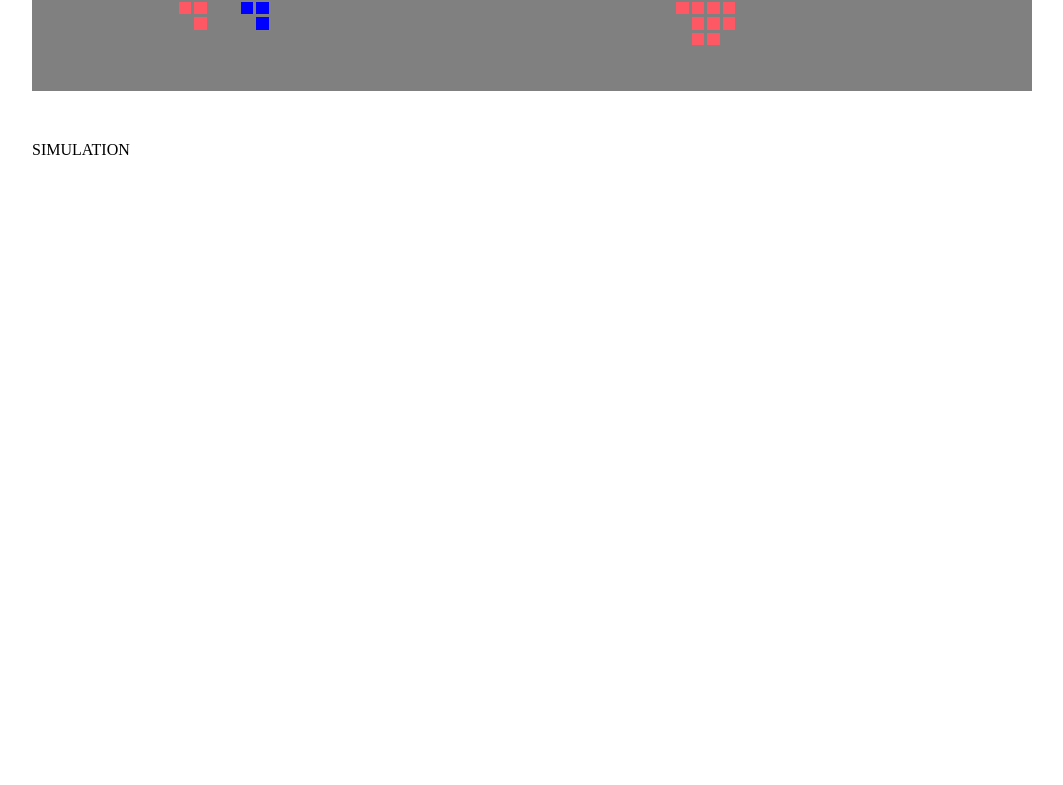
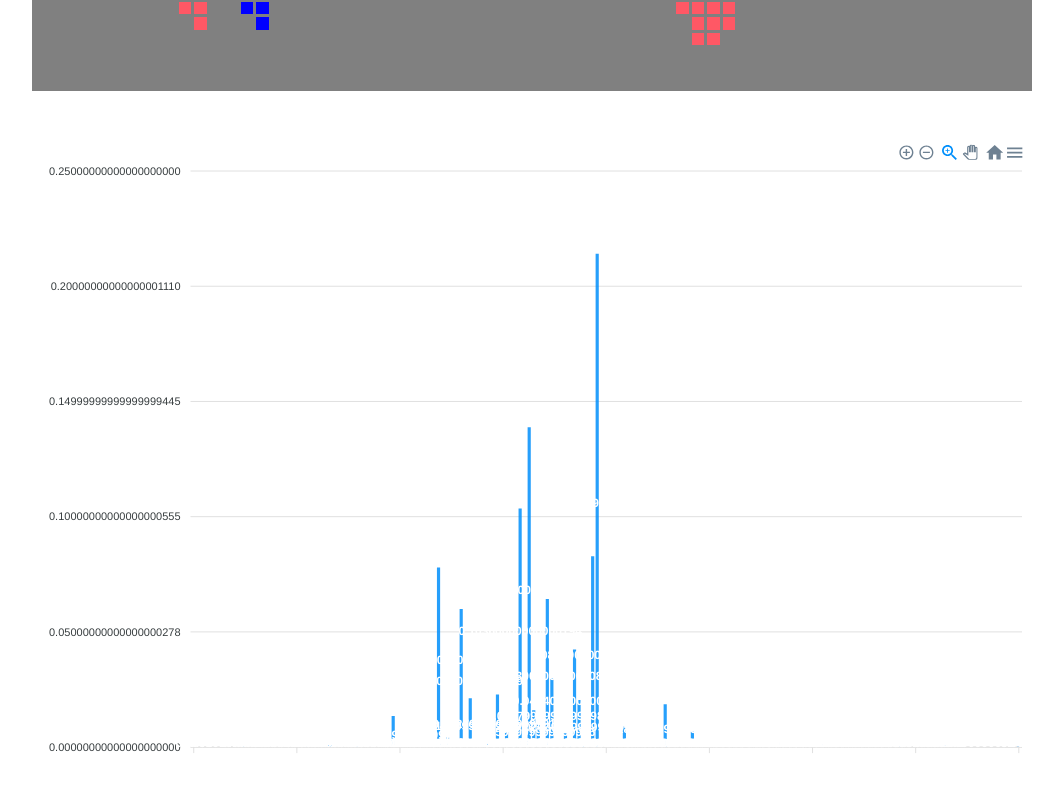
Before and after one commit to OriolCastander/election-model, a React (Create React App) app: page / in a window 1280 px wide. Shown: the part 950-1735 px from the top of the page, without its empty margins (108-1171 px from the left). Before the commit the page ends 1117 px from the top, so only its background shows below. Built offline with nearby package versions, Linux system fonts and the light colour scheme.

Commit message:
Initial simulation graph

```diff
--- a/package.json
+++ b/package.json
@@ -10,7 +10,9 @@
     "@types/node": "^16.18.101",
     "@types/react": "^18.3.3",
     "@types/react-dom": "^18.3.0",
+    "apexcharts": "^3.50.0",
     "react": "^18.3.1",
+    "react-apexcharts": "^1.4.1",
     "react-dom": "^18.3.1",
     "react-scripts": "5.0.1",
     "typescript": "^4.9.5",
--- /dev/null
+++ b/src/components/SimulationGraph.tsx
@@ -0,0 +1,28 @@
+import ReactApexChart from "react-apexcharts";
+
+
+
+function SimulationGraph({data}: {data: {xs?: number[], ys: number[]}}){
+
+    const treatedData: {x:number, y: number}[] = [];
+    for (var i=0; i<data.ys.length; i++){
+        treatedData.push({x: data.xs![i], y:data.ys[i]})
+    }
+    const options: ApexCharts.ApexOptions = {
+        chart: {
+            type: "bar",
+            background: "#fff",
+        },
+
+        xaxis: {labels: {show: false}},
+
+    }
+
+    return (
+        <ReactApexChart series={[{name: "Electors", data: treatedData}]} options={options} type="bar" />
+
+    );
+}
+
+
+export default SimulationGraph;
--- a/src/electionModel/contests/presidentialRace.ts
+++ b/src/electionModel/contests/presidentialRace.ts
@@ -83,9 +83,9 @@ export interface PresidentialRaceSimulationOutput{
     contests: {[kind in PresidentialContestName]: DiscreteDistribution},
 
     /**
-     * Distribution of the number of electors that the democrats get
+     * "Map" of number of electors that the democrats get
      */
-    electoralVotes: DiscreteDistribution,
+    electoralVotes: {[num: number]: number},
 
     /**
      * The contest that gave each victor the contest (meaning they could've afforeded to lose all less leaning towards them states)
@@ -161,7 +161,7 @@ export class PresidentialRace{
         contestElasticity: .3,
         genericBallotContestConfig: Contest.defaultContestComputeConfig,
         constestConfig: Contest.defaultContestComputeConfig,
-        noPollingUncertainty: .01,
+        noPollingUncertainty: .015,
     }
 
     /**
@@ -301,6 +301,13 @@ export class PresidentialRace{
         }
 
 
+        const electorsObject: {[num: number]: number} = {};
+        for (const value of electors){
+            if (!(value in electorsObject)){electorsObject[value] = 0.0;}
+            electorsObject[value] += 1 / config.nIterations;
+        }
+
+
         const contestDists: {[s in PresidentialContestName]?: DiscreteDistribution} = {};
         for (const contestName in contestResults){
             contestDists[contestName as PresidentialContestName] = DiscreteDistribution.fromArray(contestResults[contestName as PresidentialContestName]!, config.nDiscretePoints);
@@ -310,7 +317,7 @@ export class PresidentialRace{
             results: results,
             genericBallot: DiscreteDistribution.fromArray(genericBallotResults, config.nDiscretePoints),
             contests: contestDists as {[s in PresidentialContestName]: DiscreteDistribution},
-            electoralVotes: DiscreteDistribution.fromArray(electors, config.nDiscretePoints),
+            electoralVotes: electorsObject,
             tipoffContests: tipoffs,
         };
 
--- a/src/electionModel/distributions/discreteDistribution.ts
+++ b/src/electionModel/distributions/discreteDistribution.ts
@@ -9,9 +9,9 @@ export class DiscreteDistribution extends Distribution{
     /**
      * The number of discrete points, also the length of the cdf array
      */
-    private nPoints: number;
+    public nPoints: number;
 
-    private scaler: {
+    public scaler: {
         /** The corresponding (x) value for the 0th element of the cdf array */
         start: number,
 
@@ -25,7 +25,7 @@ export class DiscreteDistribution extends Distribution{
     /**
      * The cumulative probability at those indexes (first is guaranteed 0, last is guaranteed 1)
      */
-    private cdf: number[];
+    public cdf: number[];
 
 
     constructor(cdf: number[], start: number, end: number){
@@ -116,4 +116,13 @@ export class DiscreteDistribution extends Distribution{
 
         return this.scaler.start + this.scaler.dx * (indexBelow + percentageFromBelow);
     }
+
+    getPdf(): number[]{
+
+        return this.cdf.map((val, index)=>{
+
+            if (index == 0){return 0;}
+            else{return val - this.cdf[index - 1];}
+        });
+    }
 }
--- a/src/pages/mainPage.tsx
+++ b/src/pages/mainPage.tsx
@@ -1,5 +1,6 @@
 
 import Bar from "../components/Bar";
+import SimulationGraph from "../components/SimulationGraph";
 import MapContainer from "../components/map/MapContainer";
 
 import { PRESIDENTIAL_RACE } from "../electionModel";
@@ -14,7 +15,8 @@ function MainPage(){
     const popularVoteData = getRawVoteData(PRESIDENTIAL_RACE.genericBallot.computeSeparate()!);
 
     const simulations = PRESIDENTIAL_RACE.simulate(PresidentialRace.defaultSimulationConfig, prezData);
-    console.log(simulations);
+
+    const electoralCollegeSimData = {xs: Object.keys(simulations.electoralVotes).map((v)=>parseInt(v)), ys: Object.values(simulations.electoralVotes)};
 
     return (
         <div>
@@ -77,7 +79,8 @@ function MainPage(){
 
             {/** Simulation */}
             <div>
-                SIMULATION
+
+                <SimulationGraph data={electoralCollegeSimData} />
             </div>
         </div>
     )
```
Also changed, not shown: 1 other file (tests, documents, lock files or other folders).
